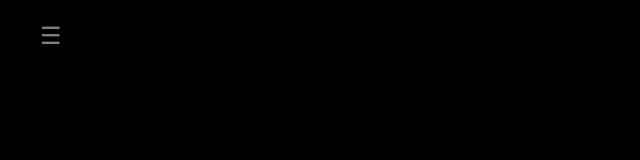
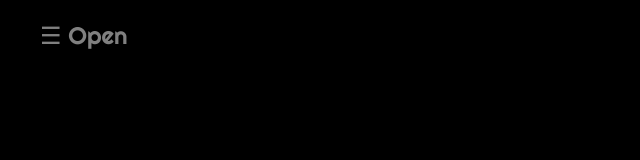
Before and after one commit to jairaj0/jainavbar.github.io, a plain HTML site: page index.html in a window 1280 px wide. Shown: the full height of the page, 0-640 px from the left. Drawn offline with Linux system fonts and the light colour scheme.

Commit message:
Update index.html

```diff
--- a/index.html
+++ b/index.html
@@ -8,7 +8,7 @@
     <script src="jquery.js"></script>
 </head>
 <body>
-    <div id="mainbox" onclick="openFunction()">&#9776;</div>
+    <div id="mainbox" onclick="openFunction()">&#9776; Open</div>
     <div id="menu" class="sidemenu">
         <a href="#">HOME</a>
         <a href="#">ABOUT</a>
```
